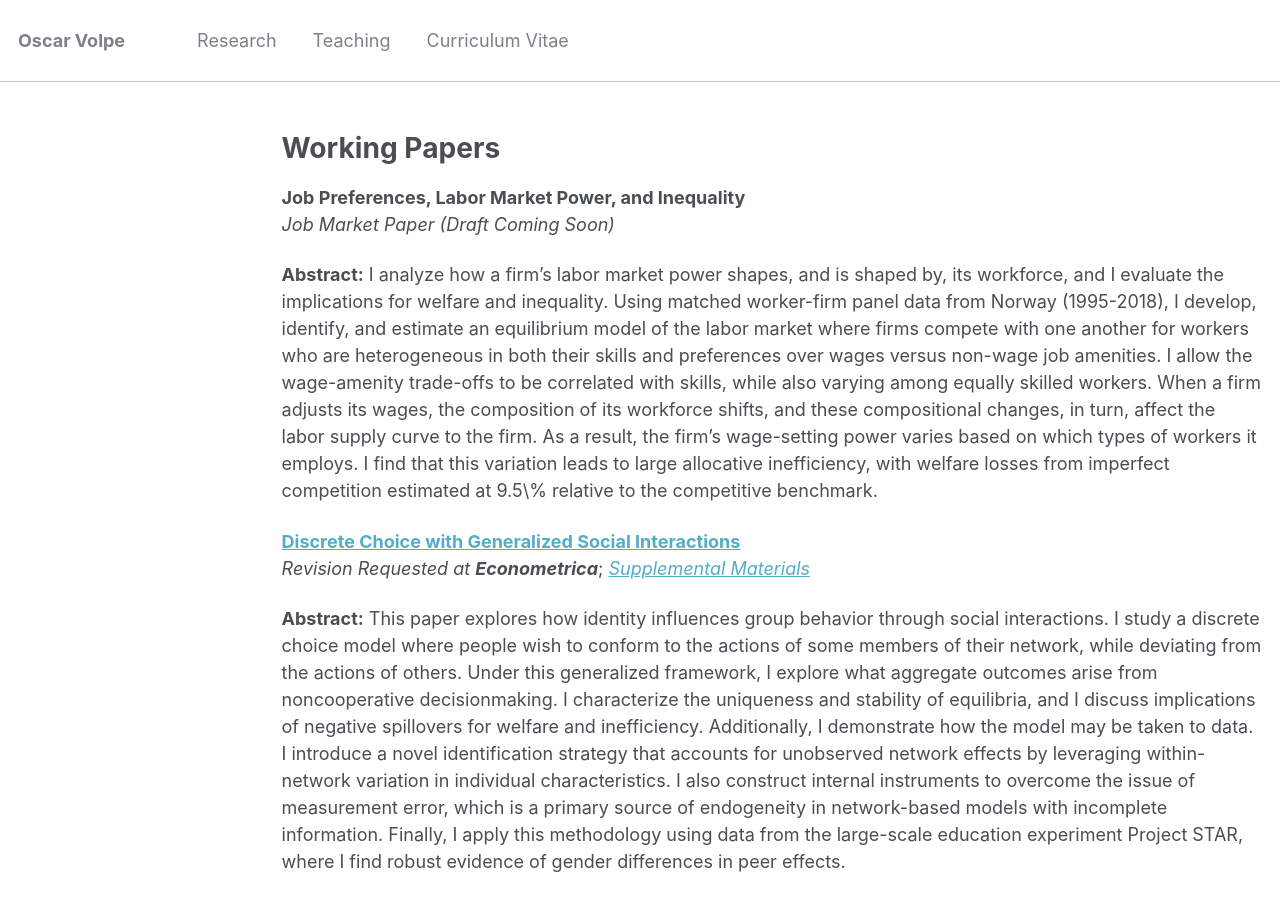
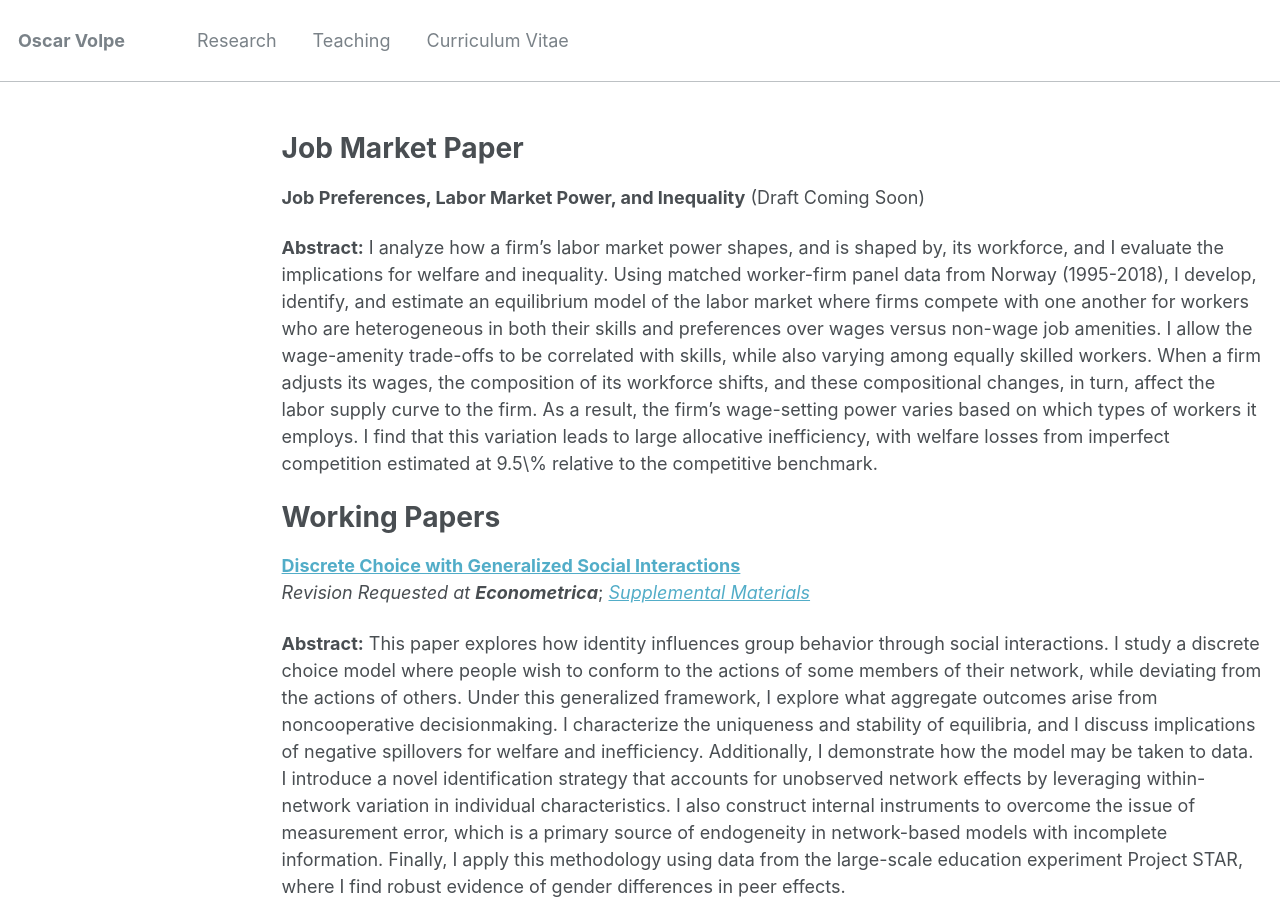
Before and after one commit to ovolpe/ovolpe.github.io, a Jekyll site: the page built from _pages/research.md, in a window 1280 px wide and 900 px high. Built offline with Jekyll 4.4.1, drawn with Linux system fonts in a browser that asks for light colours.

```diff
--- a/_pages/research.md
+++ b/_pages/research.md
@@ -6,13 +6,13 @@ author_profile: false
 
 {% include base_path %}
 
-# Working Papers
+# Job Market Paper
 
-**Job Preferences, Labor Market Power, and Inequality** <br>
-_Job Market Paper (Draft Coming Soon)_ <br>
+**Job Preferences, Labor Market Power, and Inequality** (Draft Coming Soon) <br>
 
 **Abstract:** I analyze how a firm's labor market power shapes, and is shaped by, its workforce, and I evaluate the implications for welfare and inequality. Using matched worker-firm panel data from Norway (1995-2018), I develop, identify, and estimate an equilibrium model of the labor market where firms compete with one another for workers who are heterogeneous in both their skills and preferences over wages versus non-wage job amenities. I allow the wage-amenity trade-offs to be correlated with skills, while also varying among equally skilled workers. When a firm adjusts its wages, the composition of its workforce shifts, and these compositional changes, in turn, affect the labor supply curve to the firm. As a result, the firm's wage-setting power varies based on which types of workers it employs. I find that this variation leads to large allocative inefficiency, with welfare losses from imperfect competition estimated at 9.5\% relative to the competitive benchmark.
 
+# Working Papers
 
 [**Discrete Choice with Generalized Social Interactions**](/files/dcwgsi_paper.pdf) <br>
 _Revision Requested at **Econometrica**_; [*Supplemental Materials*](/files/dcwgsi_supplement.pdf)<br>
```
